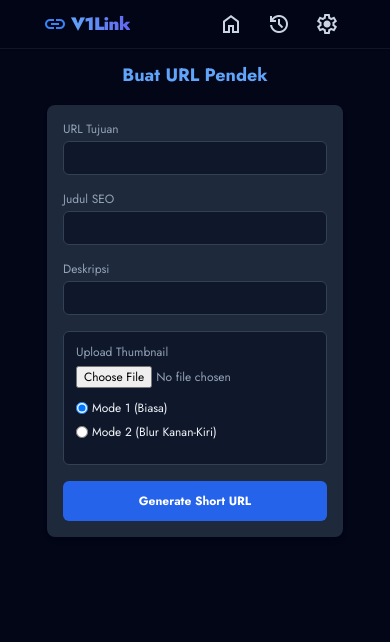
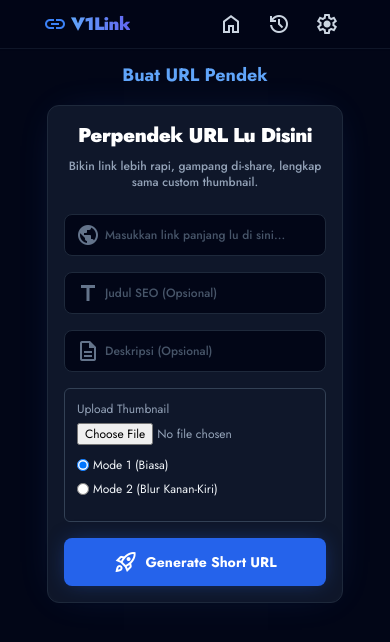
Before and after one commit to tamse94/v1link, a Next.js app: page / in a window 390 px wide. Shown: the top 642 px of the page. Built offline with nearby package versions, Linux system fonts and the light colour scheme; no server answers.

Commit message:
Update ShortenerForm.js

```diff
--- a/src/components/form/ShortenerForm.js
+++ b/src/components/form/ShortenerForm.js
@@ -11,7 +11,6 @@
   const [desc, setDesc] = useState('');
   const [file, setFile] = useState(null);
   const [previewUrl, setPreviewUrl] = useState(null);
-
   const [mode, setMode] = useState(1);
   const [isBlur, setIsBlur] = useState(true);
   const [showPlay, setShowPlay] = useState(true);
@@ -19,7 +18,20 @@
   const [loading, setLoading] = useState(false);
   const [toast, setToast] = useState(null);
 
+  // State baru buat nampilin hasil link setelah sukses
+  const [shortUrlResult, setShortUrlResult] = useState('');
+
   const showNotif = (msg, type) => setToast({ message: msg, type });
+
+  // Fungsi Copy text
+  const handleCopy = async () => {
+    try {
+      await navigator.clipboard.writeText(shortUrlResult);
+      showNotif('Link berhasil disalin!', 'success');
+    } catch (err) {
+      showNotif('Gagal menyalin link', 'error');
+    }
+  };
 
   const uploadToCloudinary = async () => {
     if (!file) return null;
@@ -34,6 +46,7 @@
   const handleSubmit = async (e) => {
     e.preventDefault();
     setLoading(true);
+    setShortUrlResult(''); // reset result
     try {
       const uploadedImgUrl = await uploadToCloudinary();
       const shortCode = generateShortCode();
@@ -46,7 +59,12 @@
       }]);
 
       if (error) throw error;
-      showNotif(`Sukses! Link: /${shortCode}`, 'success');
+
+      // Bikin full URL-nya buat ditampilin (asumsi domain vercel lu)
+      const fullShortUrl = `${window.location.origin}/${shortCode}`;
+      setShortUrlResult(fullShortUrl);
+
+      showNotif(`Berhasil! Link siap disalin.`, 'success');
       setUrl(''); setTitle(''); setDesc(''); setFile(null); setPreviewUrl(null);
     } catch (err) {
       showNotif('Gagal: ' + err.message, 'error');
@@ -56,32 +74,71 @@
   };
 
   return (
-    <div className="w-full bg-slate-800 p-4 sm:p-6 md:p-8 lg:p-10 rounded-lg sm:rounded-xl md:rounded-2xl shadow-md sm:shadow-lg md:shadow-xl lg:shadow-2xl">
-      <form onSubmit={handleSubmit} className="space-y-4 sm:space-y-5 md:space-y-6 lg:space-y-8">
-        <div>
-          <label className="block text-xs sm:text-sm md:text-base lg:text-lg text-slate-400 mb-1 sm:mb-2 md:mb-3">URL Tujuan</label>
+    <div className="w-full max-w-xs sm:max-w-sm md:max-w-2xl lg:max-w-4xl xl:max-w-5xl mx-auto">
+
+      <div className="bg-slate-900 border border-slate-800 rounded-xl sm:rounded-2xl md:rounded-3xl lg:rounded-[2rem] p-4 sm:p-6 md:p-8 lg:p-12 shadow-[0_0_40px_-15px_rgba(59,130,246,0.2)]">
+
+        <div className="text-center mb-6 sm:mb-8 md:mb-10 lg:mb-12">
+          <h2 className="text-xl sm:text-2xl md:text-3xl lg:text-4xl xl:text-5xl font-black text-white mb-2 sm:mb-3 md:mb-4 lg:mb-5 tracking-tight">Perpendek URL Lu Disini</h2>
+          <p className="text-xs sm:text-sm md:text-base lg:text-lg text-slate-400 font-medium">Bikin link lebih rapi, gampang di-share, lengkap sama custom thumbnail.</p>
+        </div>
+
+        <form onSubmit={handleSubmit} className="space-y-4 sm:space-y-6 md:space-y-8 lg:space-y-10">
+
+          {/* Input URL */}
+          <div className="relative group">
+            <span className="absolute left-3 sm:left-4 md:left-5 lg:left-6 top-1/2 -translate-y-1/2 material-symbols-outlined text-slate-500 group-focus-within:text-blue-500 transition-colors text-lg sm:text-xl md:text-2xl lg:text-3xl">public</span>
             <input type="url" required value={url} onChange={e => setUrl(e.target.value)}
-            className="w-full bg-slate-900 border border-slate-700 rounded-md sm:rounded-lg p-2 sm:p-3 md:p-4 text-xs sm:text-sm md:text-base text-white focus:border-blue-500 outline-none" />
+              className="w-full bg-slate-950 border border-slate-800 rounded-lg sm:rounded-xl md:rounded-2xl lg:rounded-3xl py-3 sm:py-4 md:py-5 lg:py-6 pl-10 sm:pl-12 md:pl-14 lg:pl-16 pr-3 sm:pr-4 md:pr-5 lg:pr-6 text-xs sm:text-sm md:text-base lg:text-lg text-white font-medium focus:border-blue-500 focus:ring-1 focus:ring-blue-500 outline-none transition-all placeholder:text-slate-600"
+              placeholder="Masukkan link panjang lu di sini..." />
           </div>
-        <div className="flex flex-col sm:flex-row gap-4 sm:gap-5 md:gap-6 lg:gap-8">
-          <div className="w-full sm:w-1/2">
-            <label className="block text-xs sm:text-sm md:text-base lg:text-lg text-slate-400 mb-1 sm:mb-2 md:mb-3">Judul SEO</label>
+
+          {/* Input SEO */}
+          <div className="flex flex-col sm:flex-row gap-4 sm:gap-6 md:gap-8 lg:gap-10">
+            <div className="w-full sm:w-1/2 relative group">
+              <span className="absolute left-3 sm:left-4 md:left-5 lg:left-6 top-1/2 -translate-y-1/2 material-symbols-outlined text-slate-500 group-focus-within:text-blue-500 transition-colors text-lg sm:text-xl md:text-2xl lg:text-3xl">title</span>
               <input type="text" value={title} onChange={e => setTitle(e.target.value)}
-              className="w-full bg-slate-900 border border-slate-700 rounded-md sm:rounded-lg p-2 sm:p-3 md:p-4 text-xs sm:text-sm md:text-base text-white focus:border-blue-500 outline-none" />
+                className="w-full bg-slate-950 border border-slate-800 rounded-lg sm:rounded-xl md:rounded-2xl lg:rounded-3xl py-3 sm:py-4 md:py-5 lg:py-6 pl-10 sm:pl-12 md:pl-14 lg:pl-16 pr-3 sm:pr-4 md:pr-5 lg:pr-6 text-xs sm:text-sm md:text-base lg:text-lg text-white font-medium focus:border-blue-500 outline-none transition-all placeholder:text-slate-600"
+                placeholder="Judul SEO (Opsional)" />
             </div>
-          <div className="w-full sm:w-1/2">
-            <label className="block text-xs sm:text-sm md:text-base lg:text-lg text-slate-400 mb-1 sm:mb-2 md:mb-3">Deskripsi</label>
+            <div className="w-full sm:w-1/2 relative group">
+              <span className="absolute left-3 sm:left-4 md:left-5 lg:left-6 top-1/2 -translate-y-1/2 material-symbols-outlined text-slate-500 group-focus-within:text-blue-500 transition-colors text-lg sm:text-xl md:text-2xl lg:text-3xl">description</span>
               <input type="text" value={desc} onChange={e => setDesc(e.target.value)}
-              className="w-full bg-slate-900 border border-slate-700 rounded-md sm:rounded-lg p-2 sm:p-3 md:p-4 text-xs sm:text-sm md:text-base text-white focus:border-blue-500 outline-none" />
+                className="w-full bg-slate-950 border border-slate-800 rounded-lg sm:rounded-xl md:rounded-2xl lg:rounded-3xl py-3 sm:py-4 md:py-5 lg:py-6 pl-10 sm:pl-12 md:pl-14 lg:pl-16 pr-3 sm:pr-4 md:pr-5 lg:pr-6 text-xs sm:text-sm md:text-base lg:text-lg text-white font-medium focus:border-blue-500 outline-none transition-all placeholder:text-slate-600"
+                placeholder="Deskripsi (Opsional)" />
             </div>
           </div>
 
           <ImageUploader file={file} setFile={setFile} previewUrl={previewUrl} setPreviewUrl={setPreviewUrl} mode={mode} setMode={setMode} isBlur={isBlur} setIsBlur={setIsBlur} showPlay={showPlay} setShowPlay={setShowPlay} />
 
-        <button type="submit" disabled={loading} className="w-full bg-blue-600 hover:bg-blue-500 text-white font-bold text-xs sm:text-sm md:text-base lg:text-lg py-3 sm:py-4 md:py-5 rounded-md sm:rounded-xl md:rounded-2xl transition duration-300 disabled:opacity-50">
-          {loading ? 'Memproses...' : 'Generate Short URL'}
+          <button type="submit" disabled={loading} className="w-full relative overflow-hidden group bg-blue-600 hover:bg-blue-500 text-white font-bold text-sm sm:text-base md:text-lg lg:text-xl xl:text-2xl py-3 sm:py-4 md:py-5 lg:py-6 xl:py-7 rounded-lg sm:rounded-xl md:rounded-2xl lg:rounded-3xl transition-all duration-300 disabled:opacity-50 disabled:cursor-not-allowed shadow-[0_0_20px_-5px_rgba(37,99,235,0.5)] hover:shadow-[0_0_25px_-5px_rgba(59,130,246,0.6)]">
+            <span className="flex justify-center items-center gap-2 sm:gap-3 md:gap-4 relative z-10">
+              {loading ? (
+                <><span className="material-symbols-outlined animate-spin text-lg sm:text-xl md:text-2xl lg:text-3xl">progress_activity</span> Memproses...</>
+              ) : (
+                <><span className="material-symbols-outlined text-lg sm:text-xl md:text-2xl lg:text-3xl">rocket_launch</span> Generate Short URL</>
+              )}
+            </span>
           </button>
         </form>
+
+        {/* AREA HASIL (Muncul pas sukses aja) */}
+        {shortUrlResult && (
+          <div className="mt-6 sm:mt-8 md:mt-10 lg:mt-12 p-1 sm:p-1.5 md:p-2 lg:p-3 bg-gradient-to-r from-blue-500 to-indigo-600 rounded-lg sm:rounded-xl md:rounded-2xl lg:rounded-3xl animate-[fadeIn_0.5s_ease-out]">
+            <div className="bg-slate-950 rounded-md sm:rounded-lg md:rounded-xl lg:rounded-2xl p-4 sm:p-5 md:p-6 lg:p-8 flex flex-col sm:flex-row items-center justify-between gap-3 sm:gap-4 md:gap-5 lg:gap-6">
+              <div className="flex flex-col flex-grow w-full text-center sm:text-left overflow-hidden">
+                <span className="text-[10px] sm:text-xs md:text-sm lg:text-base text-slate-400 font-medium mb-1 sm:mb-2 uppercase tracking-wider">Link Berhasil Dibuat!</span>
+                <span className="text-sm sm:text-base md:text-lg lg:text-xl xl:text-2xl text-white font-bold truncate select-all">{shortUrlResult}</span>
+              </div>
+              <button onClick={handleCopy} className="w-full sm:w-auto flex-shrink-0 flex items-center justify-center gap-1 sm:gap-2 bg-slate-800 hover:bg-slate-700 text-blue-400 hover:text-blue-300 font-bold py-2 sm:py-3 md:py-4 lg:py-5 px-4 sm:px-6 md:px-8 lg:px-10 rounded-md sm:rounded-lg md:rounded-xl lg:rounded-2xl transition-all border border-slate-700 hover:border-slate-600 text-xs sm:text-sm md:text-base lg:text-lg xl:text-xl">
+                <span className="material-symbols-outlined text-sm sm:text-base md:text-lg lg:text-xl xl:text-2xl">content_copy</span>
+                Salin Link
+              </button>
+            </div>
+          </div>
+        )}
+
+      </div>
       {toast && <ToastNotif message={toast.message} type={toast.type} onClose={() => setToast(null)} />}
     </div>
   );
```
Lines whose indentation alone changed are shown as unchanged.
